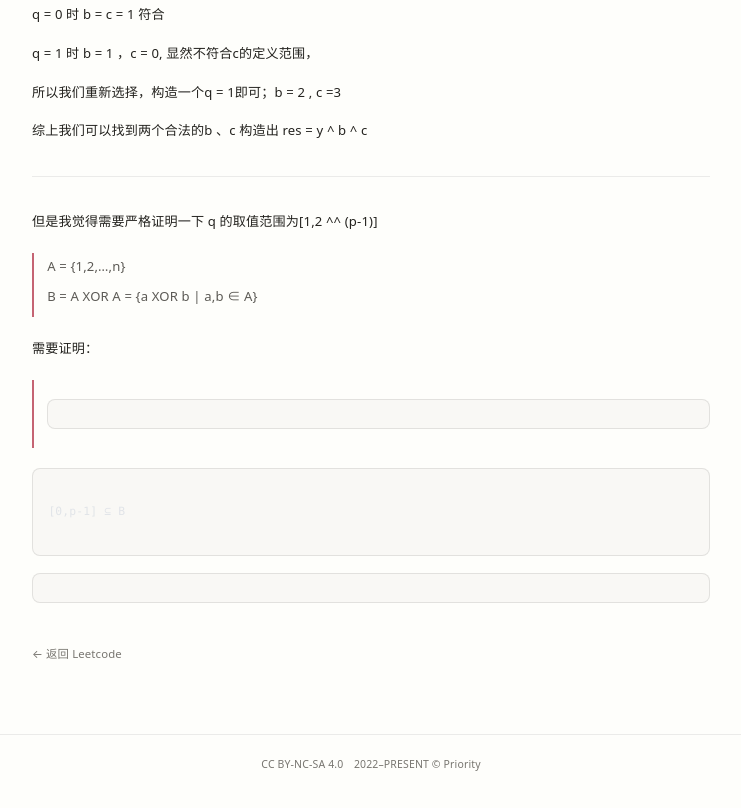
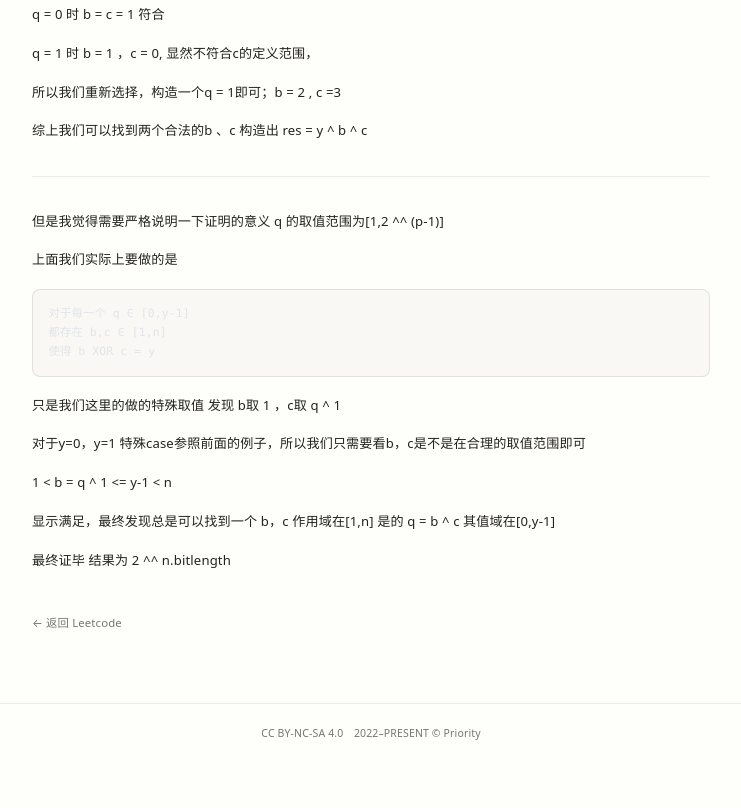
Before and after one commit to priority3/priority.me, an Astro site: page /leetcode/leetcode-3513 in a window 1280 px wide. Shown: the part 2925-3733 px from the top of the page, without its empty margins (269-1010 px from the left). After the commit the page ends 3703 px from the top, so only its background shows below. Built offline with nearby package versions, Linux system fonts and the light colour scheme; Astro itself is replaced by a stand-in of ours; code samples lack their colours; no server answers.

Commit message:
Update src/content/leetcode/leetcode-3513

````diff
--- a/src/content/leetcode/leetcode-3513.md
+++ b/src/content/leetcode/leetcode-3513.md
@@ -143,20 +143,22 @@ q = 1 时 b = 1 ，c = 0, 显然不符合c的定义范围，
 
 ---
 
-但是我觉得需要严格证明一下  q 的取值范围为[1,2 ^^ (p-1)]
+但是我觉得需要严格说明一下证明的意义  q 的取值范围为[1,2 ^^ (p-1)]
 
-> A = {1,2,...,n}
->
-> B = A XOR A = {a XOR b | a,b ∈ A}
+上面我们实际上要做的是
 
-需要证明：
-
-> ```letac
+```
+对于每一个 q ∈ [0,y-1]
+都存在 b,c ∈ [1,n]
+使得 b XOR c = y
 ```
 
-[0,p-1] ⊆ B
+只是我们这里的做的特殊取值 发现 b取 1 ，c取 q ^ 1
 
-```
+对于y=0，y=1 特殊case参照前面的例子，所以我们只需要看b，c是不是在合理的取值范围即可
 
+1 < b =  q ^ 1 <= y-1 < n
 
-```
+显示满足，最终发现总是可以找到一个 b，c 作用域在[1,n] 是的 q = b ^ c 其值域在[0,y-1]
+
+最终证毕 结果为 2 ^^ n.bitlength
````
